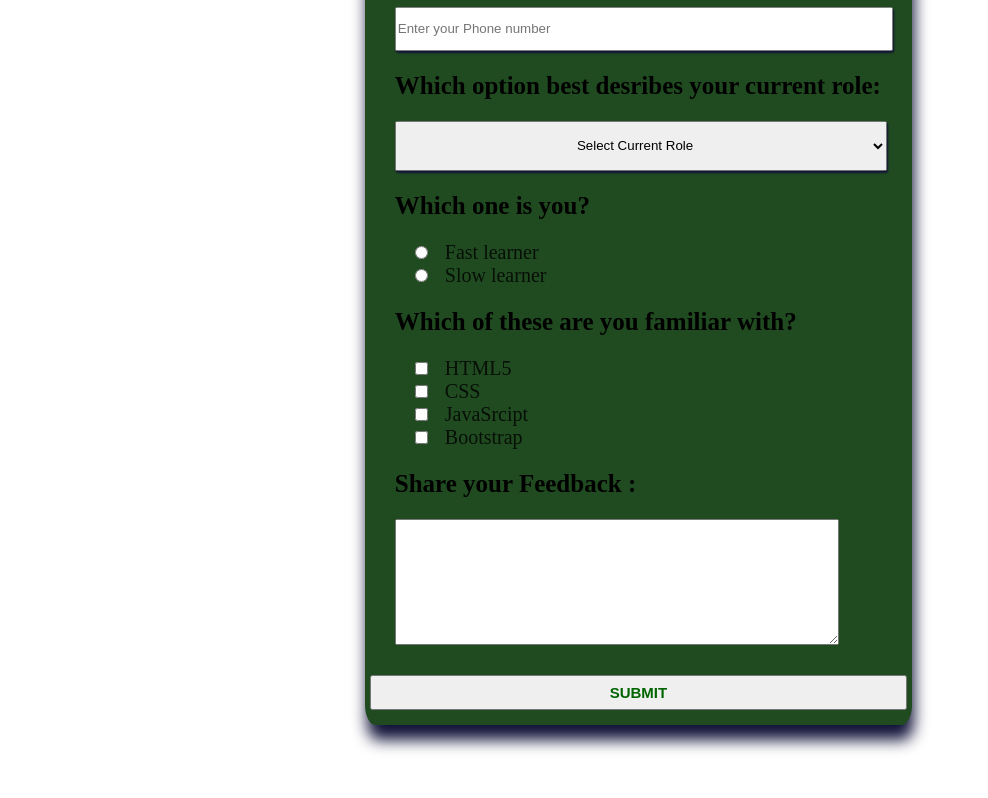
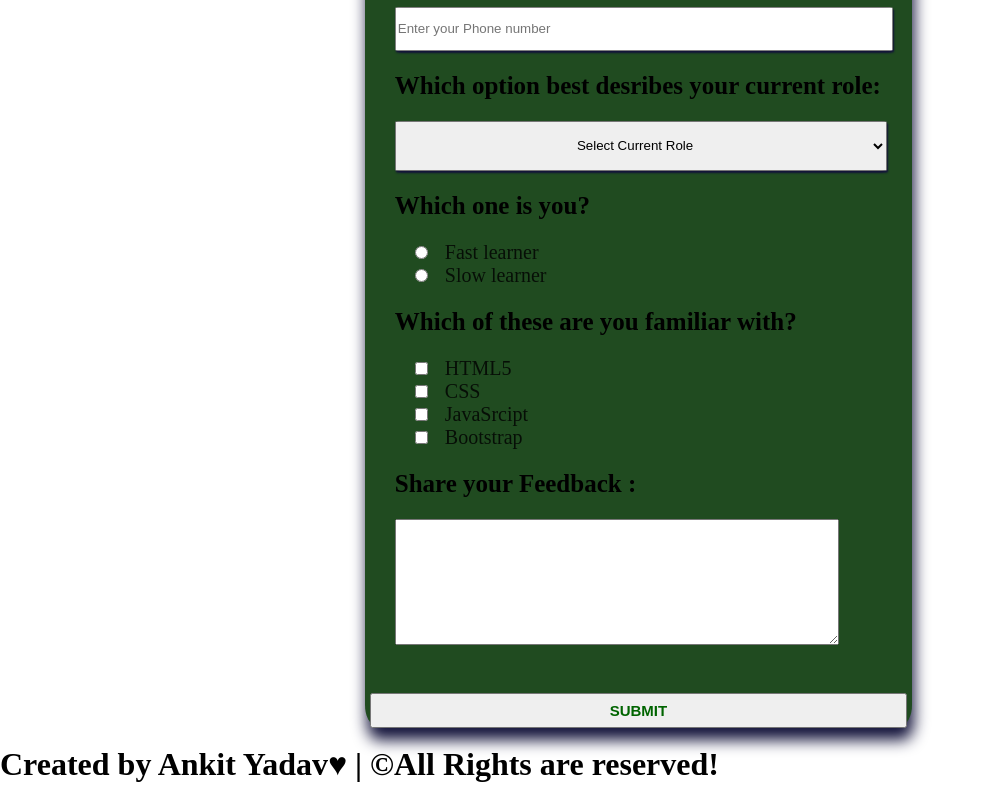
Before and after one commit to ankiit-yadav/survey-form, a plain HTML site: page index.html in a window 1280 px wide. Shown: the part 422-1220 px from the top of the page, without its empty margins (0-988 px from the left). Drawn offline with Linux system fonts and the light colour scheme.

Commit message:
Update index.html

```diff
--- a/index.html
+++ b/index.html
@@ -10,6 +10,7 @@
   </head>
 
   <body>
+    <div class="container">
 
     <h1 id="title">Survey Form</h1>
 
@@ -62,11 +63,17 @@
             <label class="lb" for="known">Bootstrap</label> <br>
 
         <p>Share your Feedback :</p>
+        <div id="input_area">
         <textarea title="Share your Feedback" id="feedback" rows="8" cols="50" required></textarea>
-
+        </div><br>
+        <div id="divsub">
         <button type="button" id="submit">SUBMIT</button>
-
+        </div>
     </form>
+    <footer id="foot">
+        <h1>Created by Ankit Yadav&hearts; | &copy;All Rights are reserved!</h1>
+    </footer>
+</div>
 
   </body>
 
```
